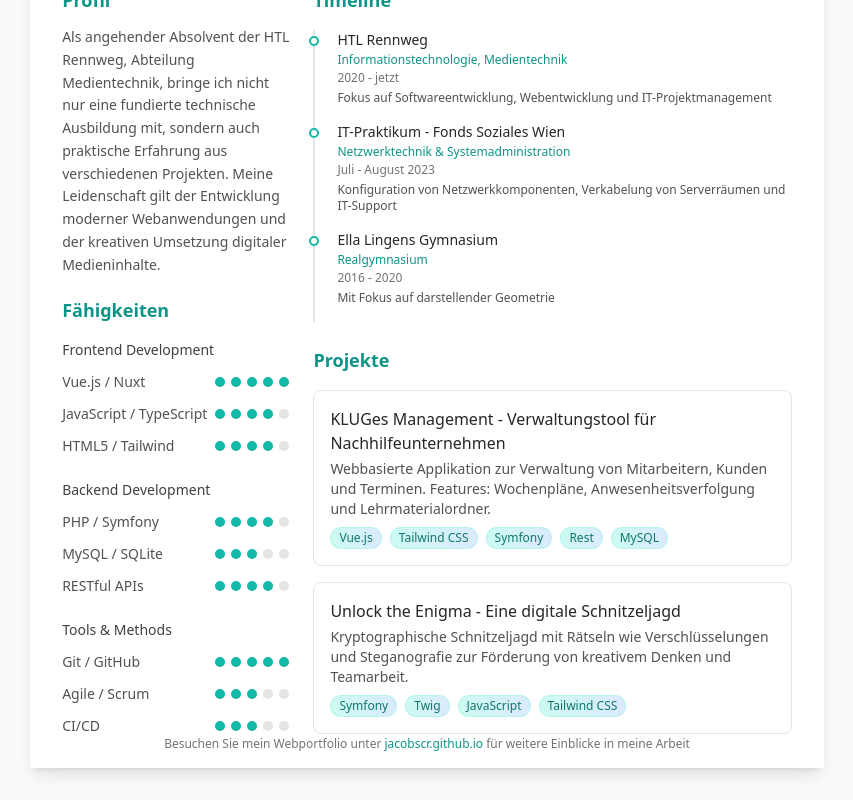
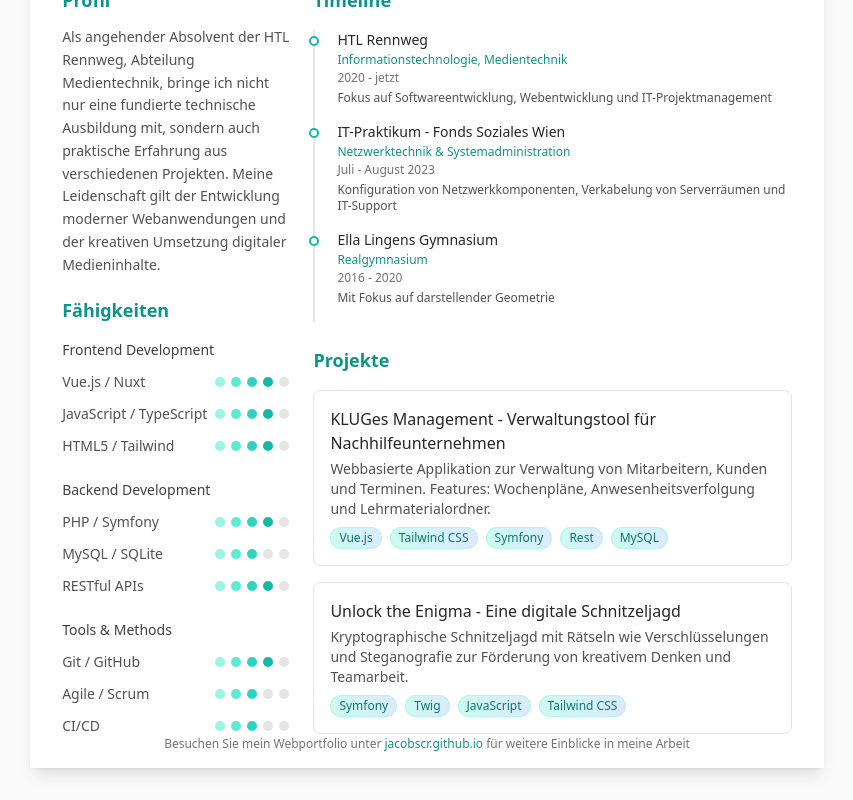
Before and after one commit to jacobscr/jacobscr.github.io, a Vue app: page / in a window 1280 px wide. Shown: the part 387-1187 px from the top of the page, without its empty margins (213-1066 px from the left). Built offline with nearby package versions, Linux system fonts and the light colour scheme.

Commit message:
Enhance skill level indicators with gradient teal colors

```diff
--- a/src/components/Resume.vue
+++ b/src/components/Resume.vue
@@ -105,7 +105,14 @@
                       <div class="flex gap-1.5">
                         <div v-for="i in 5" :key="i"
                              class="w-2.5 h-2.5 rounded-full"
-                             :class="i <= 5 ? 'bg-teal-500' : 'bg-neutral-200'">
+                             :class="{
+                               'bg-teal-200': i <= 4 && i === 1,
+                               'bg-teal-300': i <= 4 && i === 2,
+                               'bg-teal-400': i <= 4 && i === 3,
+                               'bg-teal-500': i <= 4 && i === 4,
+                               'bg-teal-600': i <= 4 && i === 5,
+                               'bg-neutral-200': i > 4
+                             }">
                         </div>
                       </div>
                     </div>
@@ -116,7 +123,14 @@
                       <div class="flex gap-1.5">
                         <div v-for="i in 5" :key="i"
                              class="w-2.5 h-2.5 rounded-full"
-                             :class="i <= 4 ? 'bg-teal-500' : 'bg-neutral-200'">
+                             :class="{
+                               'bg-teal-200': i <= 4 && i === 1,
+                               'bg-teal-300': i <= 4 && i === 2,
+                               'bg-teal-400': i <= 4 && i === 3,
+                               'bg-teal-500': i <= 4 && i === 4,
+                               'bg-teal-600': i <= 4 && i === 5,
+                               'bg-neutral-200': i > 4
+                             }">
                         </div>
                       </div>
                     </div>
@@ -127,7 +141,14 @@
                       <div class="flex gap-1.5">
                         <div v-for="i in 5" :key="i"
                              class="w-2.5 h-2.5 rounded-full"
-                             :class="i <= 4 ? 'bg-teal-500' : 'bg-neutral-200'">
+                             :class="{
+                               'bg-teal-200': i <= 4 && i === 1,
+                               'bg-teal-300': i <= 4 && i === 2,
+                               'bg-teal-400': i <= 4 && i === 3,
+                               'bg-teal-500': i <= 4 && i === 4,
+                               'bg-teal-600': i <= 4 && i === 5,
+                               'bg-neutral-200': i > 4
+                             }">
                         </div>
                       </div>
                     </div>
@@ -144,7 +165,14 @@
                       <div class="flex gap-1.5">
                         <div v-for="i in 5" :key="i"
                              class="w-2.5 h-2.5 rounded-full"
-                             :class="i <= 4 ? 'bg-teal-500' : 'bg-neutral-200'">
+                             :class="{
+                               'bg-teal-200': i <= 4 && i === 1,
+                               'bg-teal-300': i <= 4 && i === 2,
+                               'bg-teal-400': i <= 4 && i === 3,
+                               'bg-teal-500': i <= 4 && i === 4,
+                               'bg-teal-600': i <= 4 && i === 5,
+                               'bg-neutral-200': i > 4
+                             }">
                         </div>
                       </div>
                     </div>
@@ -155,7 +183,14 @@
                       <div class="flex gap-1.5">
                         <div v-for="i in 5" :key="i"
                              class="w-2.5 h-2.5 rounded-full"
-                             :class="i <= 3 ? 'bg-teal-500' : 'bg-neutral-200'">
+                             :class="{
+                               'bg-teal-200': i <= 3 && i === 1,
+                               'bg-teal-300': i <= 3 && i === 2,
+                               'bg-teal-400': i <= 3 && i === 3,
+                               'bg-teal-500': i <= 3 && i === 4,
+                               'bg-teal-600': i <= 3 && i === 5,
+                               'bg-neutral-200': i > 3
+                             }">
                         </div>
                       </div>
                     </div>
@@ -166,7 +201,14 @@
                       <div class="flex gap-1.5">
                         <div v-for="i in 5" :key="i"
                              class="w-2.5 h-2.5 rounded-full"
-                             :class="i <= 4 ? 'bg-teal-500' : 'bg-neutral-200'">
+                             :class="{
+                               'bg-teal-200': i <= 4 && i === 1,
+                               'bg-teal-300': i <= 4 && i === 2,
+                               'bg-teal-400': i <= 4 && i === 3,
+                               'bg-teal-500': i <= 4 && i === 4,
+                               'bg-teal-600': i <= 4 && i === 5,
+                               'bg-neutral-200': i > 4
+                             }">
                         </div>
                       </div>
                     </div>
@@ -183,7 +225,14 @@
                       <div class="flex gap-1.5">
                         <div v-for="i in 5" :key="i"
                              class="w-2.5 h-2.5 rounded-full"
-                             :class="i <= 5 ? 'bg-teal-500' : 'bg-neutral-200'">
+                             :class="{
+                               'bg-teal-200': i <= 4 && i === 1,
+                               'bg-teal-300': i <= 4 && i === 2,
+                               'bg-teal-400': i <= 4 && i === 3,
+                               'bg-teal-500': i <= 4 && i === 4,
+                               'bg-teal-600': i <= 4 && i === 5,
+                               'bg-neutral-200': i > 4
+                             }">
                         </div>
                       </div>
                     </div>
@@ -194,7 +243,14 @@
                       <div class="flex gap-1.5">
                         <div v-for="i in 5" :key="i"
                              class="w-2.5 h-2.5 rounded-full"
-                             :class="i <= 3 ? 'bg-teal-500' : 'bg-neutral-200'">
+                             :class="{
+                               'bg-teal-200': i <= 3 && i === 1,
+                               'bg-teal-300': i <= 3 && i === 2,
+                               'bg-teal-400': i <= 3 && i === 3,
+                               'bg-teal-500': i <= 3 && i === 4,
+                               'bg-teal-600': i <= 3 && i === 5,
+                               'bg-neutral-200': i > 3
+                             }">
                         </div>
                       </div>
                     </div>
@@ -205,7 +261,14 @@
                       <div class="flex gap-1.5">
                         <div v-for="i in 5" :key="i"
                              class="w-2.5 h-2.5 rounded-full"
-                             :class="i <= 3 ? 'bg-teal-500' : 'bg-neutral-200'">
+                             :class="{
+                               'bg-teal-200': i <= 3 && i === 1,
+                               'bg-teal-300': i <= 3 && i === 2,
+                               'bg-teal-400': i <= 3 && i === 3,
+                               'bg-teal-500': i <= 3 && i === 4,
+                               'bg-teal-600': i <= 3 && i === 5,
+                               'bg-neutral-200': i > 3
+                             }">
                         </div>
                       </div>
                     </div>
```
